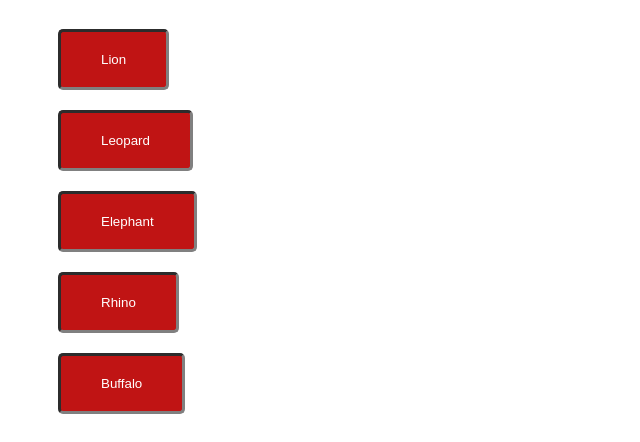
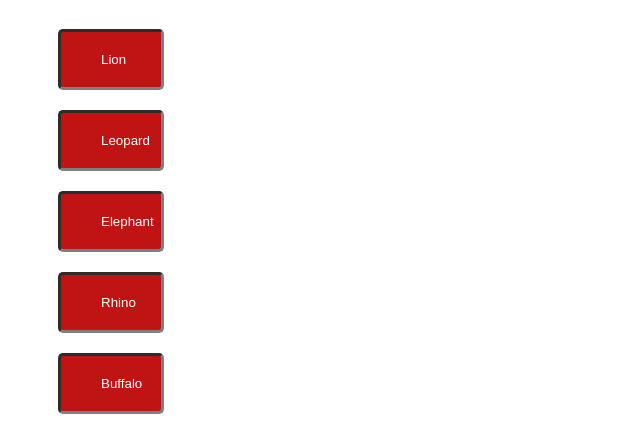
Before and after one commit to R3P4/dom-manipulation, a plain HTML site: page index.html in a window 1280 px wide. Shown: the part 61-503 px from the top of the page, without its empty margins (0-640 px from the left). Drawn offline with Linux system fonts and the light colour scheme.

Commit message:
added css
some button width properties

```diff
--- a/style.css
+++ b/style.css
@@ -9,11 +9,14 @@ body {
   color: green;
 }
 ul{
+width: 33%;
+height:auto;
 background: #fff;
   list-style: none;
 }
 
 .big-five-button1 {
+width:40%;
 background: rgb(192, 20, 20);
 color: #fff;
 padding: 20px 40px;
@@ -25,6 +28,7 @@ body {
     color: yellow;
 }
 .big-five-button2 {
+  width:40%;
   background: rgb(192, 20, 20);
   color: #fff;
   padding: 20px 40px;
@@ -36,6 +40,7 @@ body {
       color: yellow;
   }
   .big-five-button3 {
+    width:40%;
       background: rgb(192, 20, 20);
       color: #fff;
       padding: 20px 40px;
@@ -47,6 +52,7 @@ body {
           color: yellow;
       }
       .big-five-button4 {
+        width:40%;
           background: rgb(192, 20, 20);
           color: #fff;
           padding: 20px 40px;
@@ -58,6 +64,7 @@ body {
               color: yellow;
           }
           .big-five-button5 {
+            width:40%;
               background: rgb(192, 20, 20);
               color: #fff;
               padding: 20px 40px;
@@ -96,6 +103,3 @@ body {
   font-size: 26px;
   color:brown;
 }
-  #blue{
-    background: blue;
-    }
```
Lines whose indentation alone changed are shown as unchanged.
